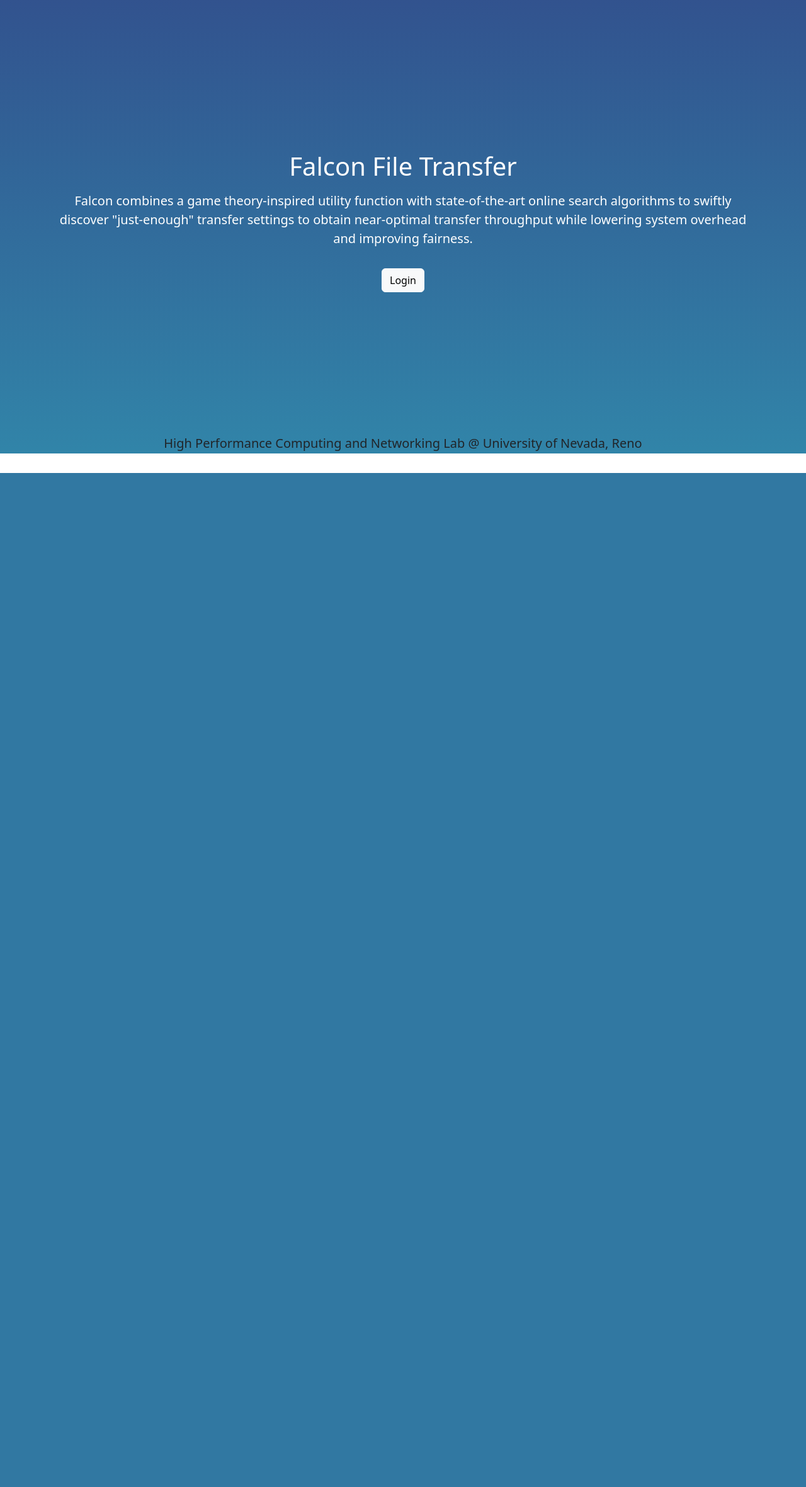
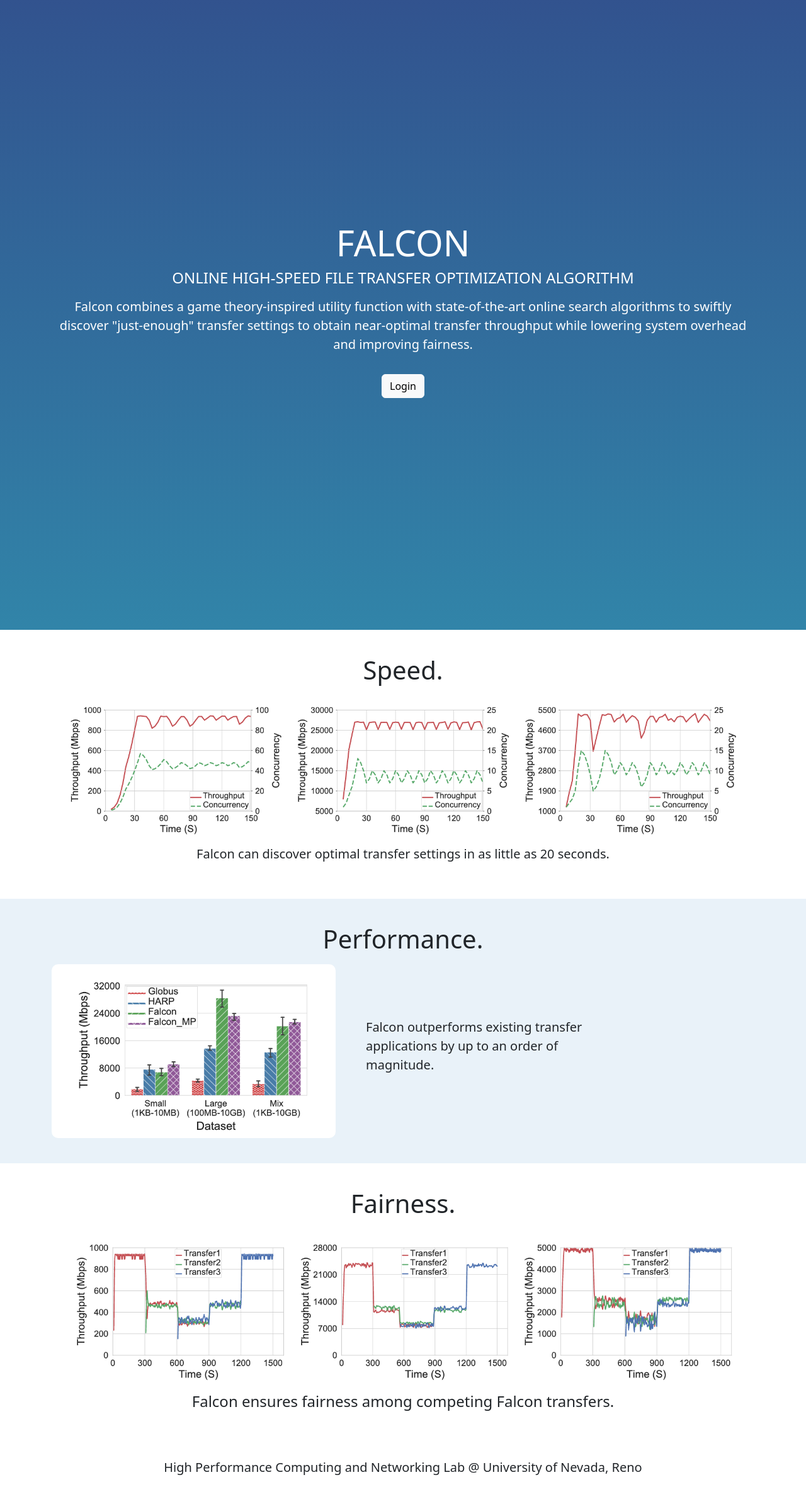
Before and after one commit to martires-colin/falcon-cilogon-website, a Flask app: page / in a window 1280 px wide. Shown: the part 49-2410 px from the top of the page at 63% size. Before the commit the page ends 800 px from the top, so only its background shows below. Run offline with Flask 2, Linux system fonts and the light colour scheme; some libraries are stand-ins or nearby versions.

Commit message:
landing page styling

```diff
--- a/static/css/custom.css
+++ b/static/css/custom.css
@@ -18,7 +18,6 @@
 .navbar {
     background-color: #F7FAFC !important;
     border-bottom: 1px solid rgb(227, 232, 238) !important;
-    /* border-bottom: 1px solid #A3ACB9 !important; */
 }
 
 .navbar-brand {
@@ -53,10 +52,14 @@
 .hero {
     color: white;
     text-align: center;
-    padding: 15em 0;
+    padding: 22em 0;
     background-image: linear-gradient(to top, #30cfd0 0%, #330867 100%);
     background-size: 400% 400%;
     animation: gradient 15s ease infinite;
+}
+
+.hero h1 {
+    font-size: 3.5em;
 }
 
 @keyframes gradient {
@@ -70,3 +73,21 @@
         background-position: 0% 50%;
     }
 }
+
+.banner:nth-child(even) {
+    background-color: #E9F2F9;
+}
+
+.banner {
+    padding: 40px 0;
+}
+
+.banner h1 {
+    text-align: center;
+}
+
+
+.fig_img {
+    max-width: 100%;
+    border-radius: 10px;
+}
--- a/templates/base.html
+++ b/templates/base.html
@@ -29,11 +29,6 @@
     {% block content %}
     {% endblock %}
 
-    <footer class="d-flex align-items-end justify-content-center fixed-bottom mb-3">
-        <p class="lead">High Performance Computing and Networking Lab @ University of Nevada, Reno</p>
-    </footer>
-
-
     <script src="https://cdn.jsdelivr.net/npm/bootstrap@5.2.0/dist/js/bootstrap.bundle.min.js"
         integrity="sha384-A3rJD856KowSb7dwlZdYEkO39Gagi7vIsF0jrRAoQmDKKtQBHUuLZ9AsSv4jD4Xa"
         crossorigin="anonymous"></script>
--- a/templates/login.html
+++ b/templates/login.html
@@ -6,7 +6,8 @@
 
 <header class="hero">
     <div class="container">
-        <h1 class="mb-3">Falcon File Transfer</h1>
+        <h1>FALCON</h1>
+        <h4 class="mb-3">ONLINE HIGH-SPEED FILE TRANSFER OPTIMIZATION ALGORITHM</h3>
         <p class="lead">
             Falcon combines a game theory-inspired utility function with state-of-the-art online search algorithms to swiftly discover "just-enough" transfer settings to obtain near-optimal transfer throughput while lowering system overhead and improving fairness.
         </p>
@@ -14,4 +15,75 @@
     </div>
 </header>
 
+<div class="main-container">
+
+        <section class="banner" id="discover_banner">
+            <div class="container">
+                <div class="row">
+                    <h1 id="discover-heading">Speed.</h1>
+                    <div class="col-xs-12">
+                        <img src="../static/img/discover.png" alt="discover_figure" class="fig_img">
+                    </div>
+
+                    <div class="text-center mt-2">
+                        <p class="fs-5">Falcon can discover optimal transfer settings in as little as 20 seconds.</p>
+                    </div>
+                </div>
+            </div>
+        </section>
+        <section class="banner" id="outperforms_banner">
+            <div class="container">
+                <div class="row">
+                    <h1 class="mb-3" id="discover-heading">Performance.</h1>
+                    <div class="col-xs-12 col-sm-6 col-md-5 col-md-offset-1 mbottom-10">
+                        <img src="../static/img/outperforms.png" alt="outperforms_figure" class="fig_img">
+                    </div>
+                    <div class="col-xs-12 col-sm-6 col-md-5 d-flex align-items-center">
+                        <p class="fs-5 px-4">Falcon outperforms existing transfer applications by up to an order of magnitude.</p>
+                    </div>
+                </div>
+            </div>
+        </section>
+        <section class="banner" id="fairness_banner">
+            <div class="container">
+                <div class="row">
+                    <h1 id="discover-heading">Fairness.</h1>
+                    <div class="col-xs-12">
+                        <img src="../static/img/fairness.png" alt="fairness_figure" class="fig_img">
+                    </div>
+                    <div class="text-center mt-2">
+                        <p class="fs-4">Falcon ensures fairness among competing Falcon transfers.</p>
+                    </div>
+                </div>
+            </div>
+        </section>
+
+</div>
+
+    <!-- <section class="figures">
+        <div class="container">
+            <article class="fig">
+                <h3 class="fig_title">Hairy</h3>
+                <p class="fig_description"></p>
+                <img src="../static/img/discover.png" alt="" class="fig_img">
+            </article>
+            <article class="fig">
+                <h3 class="fig_title">Ball</h3>
+                <p class="fig_description"></p>
+                <img src="../static/img/fairness.png" alt="" class="fig_img">
+            </article>
+            <article class="fig">
+                <h3 class="fig_title">Sack</h3>
+                <p class="fig_description"></p>
+                <img src="../static/img/outperforms.png" alt="" class="fig_img">
+            </article>
+        </div>
+    </section> -->
+
+
+<footer class="my-3 text-center">
+    <p class="lead">High Performance Computing and Networking Lab @ University of Nevada, Reno</p>
+</footer>
+
+
 {% endblock %}
```
Also changed, not shown: static/img/discover.png (added), static/img/fairness.png (added), static/img/outperforms.png (added).
